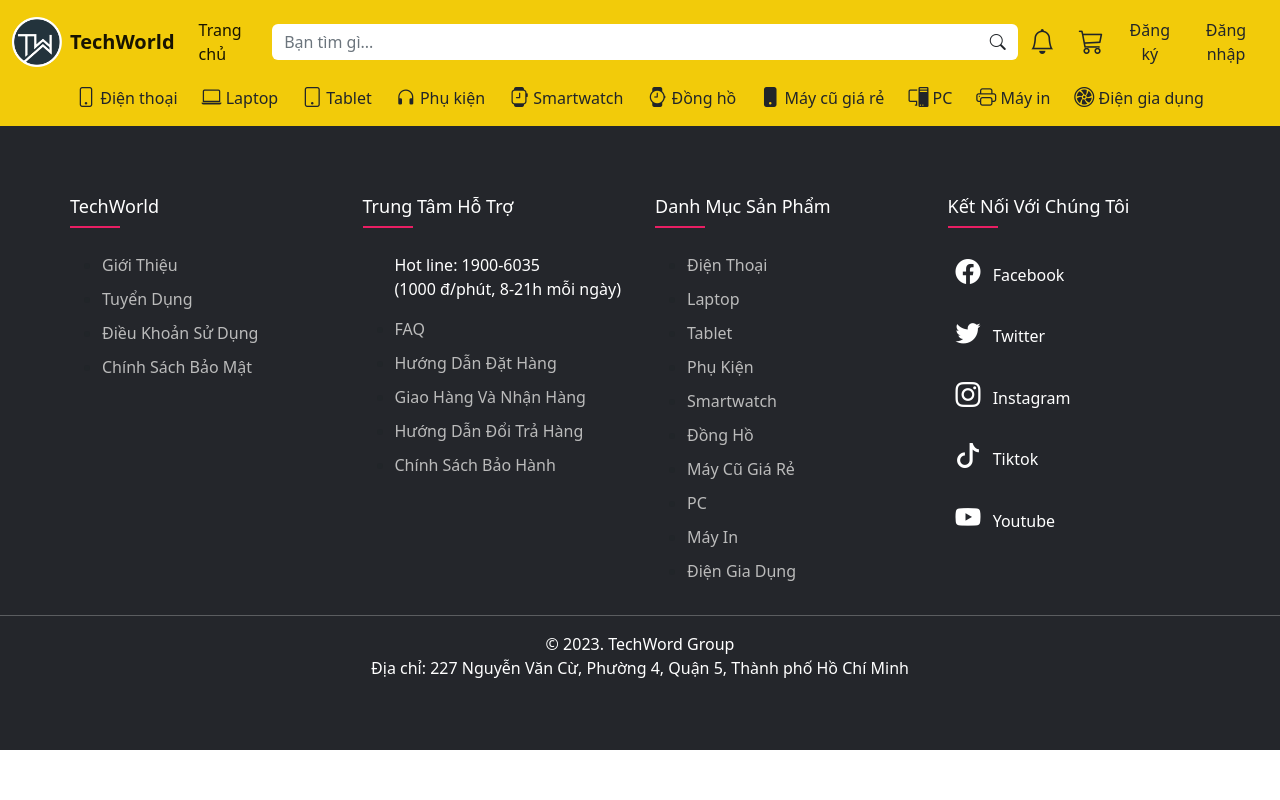
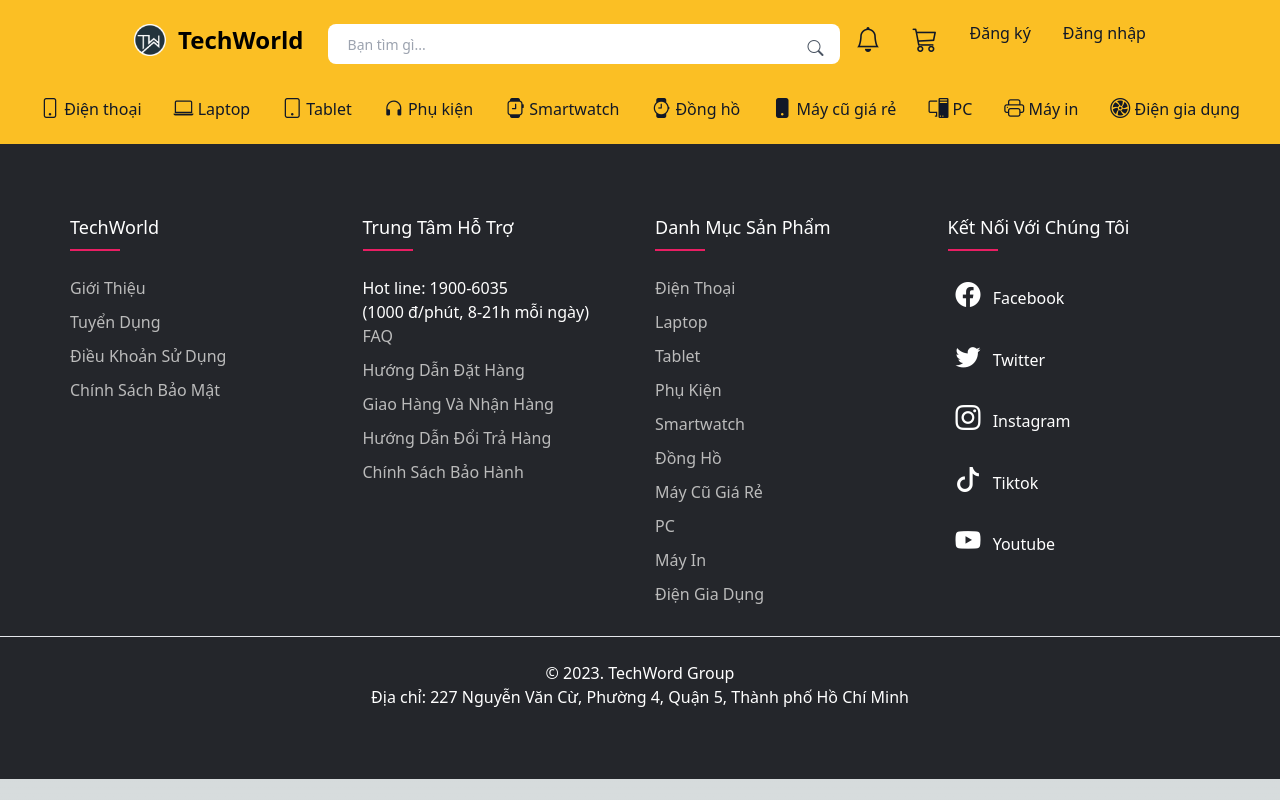
Before and after one commit to Dat-TG/TechWorld-Shopping, a Next.js app: page / in a window 1280 px wide. Built offline with nearby package versions, Linux system fonts and the light colour scheme.

Commit message:
Remove bootstrap, change to tailwindcss

```diff
--- a/app/layout.tsx
+++ b/app/layout.tsx
@@ -1,4 +1,3 @@
-import 'bootstrap/dist/css/bootstrap.css';
 import 'bootstrap-icons/font/bootstrap-icons.css';
 import Head from 'next/head';
 import Header from '../components/header/Header';
--- a/components/footer/Footer.module.css
+++ b/components/footer/Footer.module.css
@@ -25,7 +25,7 @@ ul.footer{
 }
 .footer_col{
    width: 25%;
-   padding: 0 15px;
+   padding: 0 15px 30px;
 }
 .footer_col h4{
 	font-size: 18px;
--- a/components/footer/Footer.tsx
+++ b/components/footer/Footer.tsx
@@ -44,7 +44,7 @@ export default function Footer() {
                 </div>
                 <div className={styles.footer_col}>
                     <h4>Kết nối với chúng tôi</h4>
-                    <div className="d-flex flex-column justify-content-center">
+                    <div className="flex flex-col justify-center">
                         <Link href="#" className="text-white text-decoration-none"><i className="bi bi-facebook m-2" style={{fontSize: 25, color: 'white'}}></i> Facebook</Link><br></br>
                         <Link href="#" className="text-white text-decoration-none"><i className="bi bi-twitter m-2" style={{fontSize: 25, color: 'white'}}></i> Twitter</Link><br></br>
                         <Link href="#" className="text-white text-decoration-none"><i className="bi bi-instagram m-2" style={{fontSize: 25, color: 'white'}}></i> Instagram</Link><br></br>
@@ -55,6 +55,7 @@ export default function Footer() {
             </div>
         </div>
         <hr className="text-white"></hr>
+        <br></br>
         <div className="text-center text-white">© 2023. TechWord Group</div>
         <div className="text-center text-white">Địa chỉ: 227 Nguyễn Văn Cừ, Phường 4, Quận 5, Thành phố Hồ Chí Minh</div>
    </footer>
--- a/components/header/Header.module.css
+++ /dev/null
@@ -1,10 +0,0 @@
-.noOutline,
-.noOutline:focus,
-.noOutline:hover,
-.noOutline:active {
-    border: none !important;
-    outline: none !important;
-}
-.header {
-    background-color: rgb(242, 203, 10) !important;
-}
--- a/components/header/Header.tsx
+++ b/components/header/Header.tsx
@@ -1,148 +1,176 @@
 'use client';
-import styles from './Header.module.css';
-import Image from 'next/image';
-import Link from 'next/link';
+// import styles from './Header.module.css';
 
 export default function Header() {
     return (
-        <nav
-            className={[
-                'navbar navbar-expand-lg navbar-light bg-light flex-column',
-                styles.header,
-            ].join(' ')}
-        >
-            <div className='container-fluid d-flex justify-content-center'>
-                <Link
-                    className='navbar-brand d-inline-flex justify-content-center align-items-center'
-                    href='/'
+        <nav className='bg-amber-400 border-none dark:bg-gray-900 grid grid-rows-2 gap-0'>
+            <div className='max-w-screen-xl flex flex-wrap items-center justify-center mx-auto pt-4 pb-2'>
+                <a href='https://flowbite.com/' className='flex items-center me-6'>
+                    <img src='/images/logo.png' className='h-8 mr-3' alt='TechWorld Logo' />
+                    <span className='self-center text-2xl font-semibold whitespace-nowrap dark:text-white'>
+                        TechWorld
+                    </span>
+                </a>
+                <button
+                    data-collapse-toggle='navbar-default'
+                    type='button'
+                    className='inline-flex items-center p-2 ml-3 text-sm text-gray-500 rounded-lg md:hidden hover:bg-gray-100 focus:outline-none focus:ring-2 focus:ring-gray-200 dark:text-gray-400 dark:hover:bg-gray-700 dark:focus:ring-gray-600'
+                    aria-controls='navbar-default'
+                    aria-expanded='false'
                 >
-                    <Image
-                        className='me-2'
-                        src='/images/logo.png'
-                        width={50}
-                        height={50}
-                        alt='Tech World Logo'
+                    <span className='sr-only'>Open main menu</span>
+                    <svg
+                        className='w-6 h-6'
+                        aria-hidden='true'
+                        fill='currentColor'
+                        viewBox='0 0 20 20'
+                        xmlns='http://www.w3.org/2000/svg'
+                    >
+                        <path
+                            fillRule='evenodd'
+                            d='M3 5a1 1 0 011-1h12a1 1 0 110 2H4a1 1 0 01-1-1zM3 10a1 1 0 011-1h12a1 1 0 110 2H4a1 1 0 01-1-1zM3 15a1 1 0 011-1h12a1 1 0 110 2H4a1 1 0 01-1-1z'
+                            clipRule='evenodd'
+                        ></path>
+                    </svg>
+                </button>
+
+                <div className='pt-2 relative mx-auto text-gray-600'>
+                    <input
+                        className='bg-white h-10 px-5 pr-16 rounded-lg text-sm focus:outline-none'
+                        type='search'
+                        name='search'
+                        placeholder='Bạn tìm gì...'
+                        autoComplete='off'
+                        style={{ width: '40vw' }}
                     />
-                    <span>
-                        <b>TechWorld</b>
-                    </span>
-                </Link>
-                <div className='collapse navbar-collapse d-flex justify-content-center flex-grow-0'>
-                    <ul className='navbar-nav mb-2 mb-lg-0'>
-                        <li className='nav-item'>
-                            <Link className='nav-link active' aria-current='page' href='/'>
-                                Trang chủ
-                            </Link>
-                        </li>
-                    </ul>
-                    <form className='d-flex mt-3 ms-3'>
-                        <div className='input-group mb-3'>
-                            <input
-                                type='text'
-                                className={['form-control shadow-none', styles.noOutline].join(' ')}
-                                placeholder='Bạn tìm gì...'
-                                aria-label='Search'
-                                aria-describedby='button-search'
-                                size={100}
-                            />
-                            <button
-                                type='button'
-                                className='btn bg-white border-0'
-                                id='button-search'
-                            >
-                                <i className='bi bi-search'></i>
-                            </button>
-                        </div>
-                    </form>
-                    <button type='button' className='btn border-0 btn-outline-dark bg-transparent'>
-                        <b>
-                            <i className='bi bi-bell' style={{ fontSize: 25 }}></i>
-                        </b>
-                    </button>
-                    <button type='button' className='btn border-0 btn-outline-dark bg-transparent'>
-                        <b>
-                            <i className='bi bi-cart3' style={{ fontSize: 25 }}></i>
-                        </b>
-                    </button>
-                    <button type='button' className='btn border-0 btn-outline-dark bg-transparent'>
-                        Đăng ký
-                    </button>
-                    <button type='button' className='btn border-0 btn-outline-dark bg-transparent'>
-                        Đăng nhập
+                    <button type='submit' className='absolute right-0 top-0 mt-5 mr-4'>
+                        <i className='bi bi-search'></i>
                     </button>
                 </div>
-            </div>
-            <div className='container-fluid d-flex justify-content-center'>
-                <div className='collapse navbar-collapse d-flex justify-content-center flex-grow-0'>
-                    <ul className='navbar-nav mb-2 mb-lg-0'>
-                        <li className='nav-item'>
-                            <button
-                                type='button'
-                                className='btn border-0 btn-outline-dark bg-transparent'
+
+                <div className='hidden w-full md:block md:w-auto ms-4' id='navbar-default'>
+                    <ul className='flex flex-col p-4 md:p-0 mt-4 rounded-lg md:flex-row md:space-x-8 md:mt-0 md:border-0 dark:bg-gray-800 md:dark:bg-gray-900 dark:border-gray-700'>
+                        <li>
+                            <a
+                                href='#'
+                                className='block py-2 pl-3 pr-4 text-gray-900 rounded hover:bg-gray-100 md:hover:bg-transparent md:border-0 md:hover:text-white md:p-0 dark:text-white md:dark:hover:text-blue-500 dark:hover:bg-gray-700 dark:hover:text-white md:dark:hover:bg-transparent'
+                                aria-current='page'
                             >
-                                <i className='bi bi-phone' style={{ fontSize: 20 }}></i> Điện thoại
-                            </button>
-                            <button
-                                type='button'
-                                className='btn border-0 btn-outline-dark bg-transparent'
+                                <i className='bi bi-bell' style={{ fontSize: 25 }}></i>
+                            </a>
+                        </li>
+                        <li>
+                            <a
+                                href='#'
+                                className='block py-2 pl-3 pr-4 text-gray-900 rounded hover:bg-gray-100 md:hover:bg-transparent md:border-0 md:hover:text-white md:p-0 dark:text-white md:dark:hover:text-blue-500 dark:hover:bg-gray-700 dark:hover:text-white md:dark:hover:bg-transparent'
                             >
-                                <i className='bi bi-laptop' style={{ fontSize: 20 }}></i> Laptop
-                            </button>
-                            <button
-                                type='button'
-                                className='btn border-0 btn-outline-dark bg-transparent'
+                                <i className='bi bi-cart3' style={{ fontSize: 25 }}></i>
+                            </a>
+                        </li>
+                        <li>
+                            <a
+                                href='#'
+                                className='block py-2 pl-3 pr-4 text-gray-900 rounded hover:bg-gray-100 md:hover:bg-transparent md:border-0 md:hover:text-white md:p-0 dark:text-white md:dark:hover:text-blue-500 dark:hover:bg-gray-700 dark:hover:text-white md:dark:hover:bg-transparent'
                             >
-                                <i className='bi bi-tablet' style={{ fontSize: 20 }}></i> Tablet
-                            </button>
-                            <button
-                                type='button'
-                                className='btn border-0 btn-outline-dark bg-transparent'
+                                Đăng ký
+                            </a>
+                        </li>
+                        <li>
+                            <a
+                                href='#'
+                                className='block py-2 pl-3 pr-4 text-gray-900 rounded hover:bg-gray-100 md:hover:bg-transparent md:border-0 md:hover:text-white md:p-0 dark:text-white md:dark:hover:text-blue-500 dark:hover:bg-gray-700 dark:hover:text-white md:dark:hover:bg-transparent'
                             >
-                                <i className='bi bi-headphones' style={{ fontSize: 20 }}></i> Phụ
-                                kiện
-                            </button>
-                            <button
-                                type='button'
-                                className='btn border-0 btn-outline-dark bg-transparent'
-                            >
-                                <i className='bi bi-smartwatch' style={{ fontSize: 20 }}></i>{' '}
-                                Smartwatch
-                            </button>
-                            <button
-                                type='button'
-                                className='btn border-0 btn-outline-dark bg-transparent'
-                            >
-                                <i className='bi bi-watch' style={{ fontSize: 20 }}></i> Đồng hồ
-                            </button>
-                            <button
-                                type='button'
-                                className='btn border-0 btn-outline-dark bg-transparent'
-                            >
-                                <i className='bi bi-phone-fill' style={{ fontSize: 20 }}></i> Máy cũ
-                                giá rẻ
-                            </button>
-                            <button
-                                type='button'
-                                className='btn border-0 btn-outline-dark bg-transparent'
-                            >
-                                <i className='bi bi-pc-display' style={{ fontSize: 20 }}></i> PC
-                            </button>
-                            <button
-                                type='button'
-                                className='btn border-0 btn-outline-dark bg-transparent'
-                            >
-                                <i className='bi bi-printer' style={{ fontSize: 20 }}></i> Máy in
-                            </button>
-                            <button
-                                type='button'
-                                className='btn border-0 btn-outline-dark bg-transparent'
-                            >
-                                <i className='bi bi-fan' style={{ fontSize: 20 }}></i> Điện gia dụng
-                            </button>
+                                Đăng nhập
+                            </a>
                         </li>
                     </ul>
                 </div>
             </div>
+            <div className='max-w-screen-xl flex flex-wrap items-center justify-center mx-auto p-0'>
+                <ul className='flex flex-col p-4 md:p-0 mt-4 rounded-lg md:flex-row md:space-x-8 md:mt-0 md:border-0 dark:bg-gray-800 md:dark:bg-gray-900 dark:border-gray-700'>
+                    <li>
+                        <a
+                            href='#'
+                            className='block py-2 pl-3 pr-4 text-gray-900 rounded hover:bg-gray-100 md:hover:bg-transparent md:border-0 md:hover:text-white md:p-0 dark:text-white md:dark:hover:text-blue-500 dark:hover:bg-gray-700 dark:hover:text-white md:dark:hover:bg-transparent'
+                        >
+                            <i className='bi bi-phone' style={{ fontSize: 20 }}></i> Điện thoại
+                        </a>
+                    </li>
+                    <li>
+                        <a
+                            href='#'
+                            className='block py-2 pl-3 pr-4 text-gray-900 rounded hover:bg-gray-100 md:hover:bg-transparent md:border-0 md:hover:text-white md:p-0 dark:text-white md:dark:hover:text-blue-500 dark:hover:bg-gray-700 dark:hover:text-white md:dark:hover:bg-transparent'
+                        >
+                            <i className='bi bi-laptop' style={{ fontSize: 20 }}></i> Laptop
+                        </a>
+                    </li>
+                    <li>
+                        <a
+                            href='#'
+                            className='block py-2 pl-3 pr-4 text-gray-900 rounded hover:bg-gray-100 md:hover:bg-transparent md:border-0 md:hover:text-white md:p-0 dark:text-white md:dark:hover:text-blue-500 dark:hover:bg-gray-700 dark:hover:text-white md:dark:hover:bg-transparent'
+                        >
+                            <i className='bi bi-tablet' style={{ fontSize: 20 }}></i> Tablet
+                        </a>
+                    </li>
+                    <li>
+                        <a
+                            href='#'
+                            className='block py-2 pl-3 pr-4 text-gray-900 rounded hover:bg-gray-100 md:hover:bg-transparent md:border-0 md:hover:text-white md:p-0 dark:text-white md:dark:hover:text-blue-500 dark:hover:bg-gray-700 dark:hover:text-white md:dark:hover:bg-transparent'
+                        >
+                            <i className='bi bi-headphones' style={{ fontSize: 20 }}></i> Phụ kiện
+                        </a>
+                    </li>
+                    <li>
+                        <a
+                            href='#'
+                            className='block py-2 pl-3 pr-4 text-gray-900 rounded hover:bg-gray-100 md:hover:bg-transparent md:border-0 md:hover:text-white md:p-0 dark:text-white md:dark:hover:text-blue-500 dark:hover:bg-gray-700 dark:hover:text-white md:dark:hover:bg-transparent'
+                        >
+                            <i className='bi bi-smartwatch' style={{ fontSize: 20 }}></i> Smartwatch
+                        </a>
+                    </li>
+                    <li>
+                        <a
+                            href='#'
+                            className='block py-2 pl-3 pr-4 text-gray-900 rounded hover:bg-gray-100 md:hover:bg-transparent md:border-0 md:hover:text-white md:p-0 dark:text-white md:dark:hover:text-blue-500 dark:hover:bg-gray-700 dark:hover:text-white md:dark:hover:bg-transparent'
+                        >
+                            <i className='bi bi-watch' style={{ fontSize: 20 }}></i> Đồng hồ
+                        </a>
+                    </li>
+                    <li>
+                        <a
+                            href='#'
+                            className='block py-2 pl-3 pr-4 text-gray-900 rounded hover:bg-gray-100 md:hover:bg-transparent md:border-0 md:hover:text-white md:p-0 dark:text-white md:dark:hover:text-blue-500 dark:hover:bg-gray-700 dark:hover:text-white md:dark:hover:bg-transparent'
+                        >
+                            <i className='bi bi-phone-fill' style={{ fontSize: 20 }}></i> Máy cũ giá
+                            rẻ
+                        </a>
+                    </li>
+                    <li>
+                        <a
+                            href='#'
+                            className='block py-2 pl-3 pr-4 text-gray-900 rounded hover:bg-gray-100 md:hover:bg-transparent md:border-0 md:hover:text-white md:p-0 dark:text-white md:dark:hover:text-blue-500 dark:hover:bg-gray-700 dark:hover:text-white md:dark:hover:bg-transparent'
+                        >
+                            <i className='bi bi-pc-display' style={{ fontSize: 20 }}></i> PC
+                        </a>
+                    </li>
+                    <li>
+                        <a
+                            href='#'
+                            className='block py-2 pl-3 pr-4 text-gray-900 rounded hover:bg-gray-100 md:hover:bg-transparent md:border-0 md:hover:text-white md:p-0 dark:text-white md:dark:hover:text-blue-500 dark:hover:bg-gray-700 dark:hover:text-white md:dark:hover:bg-transparent'
+                        >
+                            <i className='bi bi-printer' style={{ fontSize: 20 }}></i> Máy in
+                        </a>
+                    </li>
+                    <li>
+                        <a
+                            href='#'
+                            className='block py-2 pl-3 pr-4 text-gray-900 rounded hover:bg-gray-100 md:hover:bg-transparent md:border-0 md:hover:text-white md:p-0 dark:text-white md:dark:hover:text-blue-500 dark:hover:bg-gray-700 dark:hover:text-white md:dark:hover:bg-transparent'
+                        >
+                            <i className='bi bi-fan' style={{ fontSize: 20 }}></i> Điện gia dụng
+                        </a>
+                    </li>
+                </ul>
+            </div>
         </nav>
     );
 }
--- a/package.json
+++ b/package.json
@@ -14,7 +14,6 @@
       "@types/node": "20.1.7",
       "@types/react": "18.2.6",
       "@types/react-dom": "18.2.4",
-      "bootstrap": "^5.2.3",
       "bootstrap-icons": "^1.10.5",
       "eslint": "^8.40.0",
       "eslint-config-next": "13.4.2",
--- a/styles/globals.css
+++ b/styles/globals.css
@@ -1,4 +1,4 @@
-/* @import "tailwindcss/base";
+@import "tailwindcss/base";
 @import "tailwindcss/components";
 @import "tailwindcss/utilities";
 
@@ -19,7 +19,7 @@
 body {
   color: rgb(var(--foreground-rgb));
   background: linear-gradient(to bottom, transparent, rgb(var(--background-end-rgb))) rgb(var(--background-start-rgb));
- }  */
+ }
 
  /* https://github.com/nanosoftonline/clean-mvvm-react/blob/master/src/Presentation/Views/Product/Detail/ProductDetail.js
  https://paulallies.medium.com/clean-mvvm-with-react-and-react-hooks-ebc37b22542f
```
Also changed, not shown: 1 other file (tests, documents, lock files or other folders).
